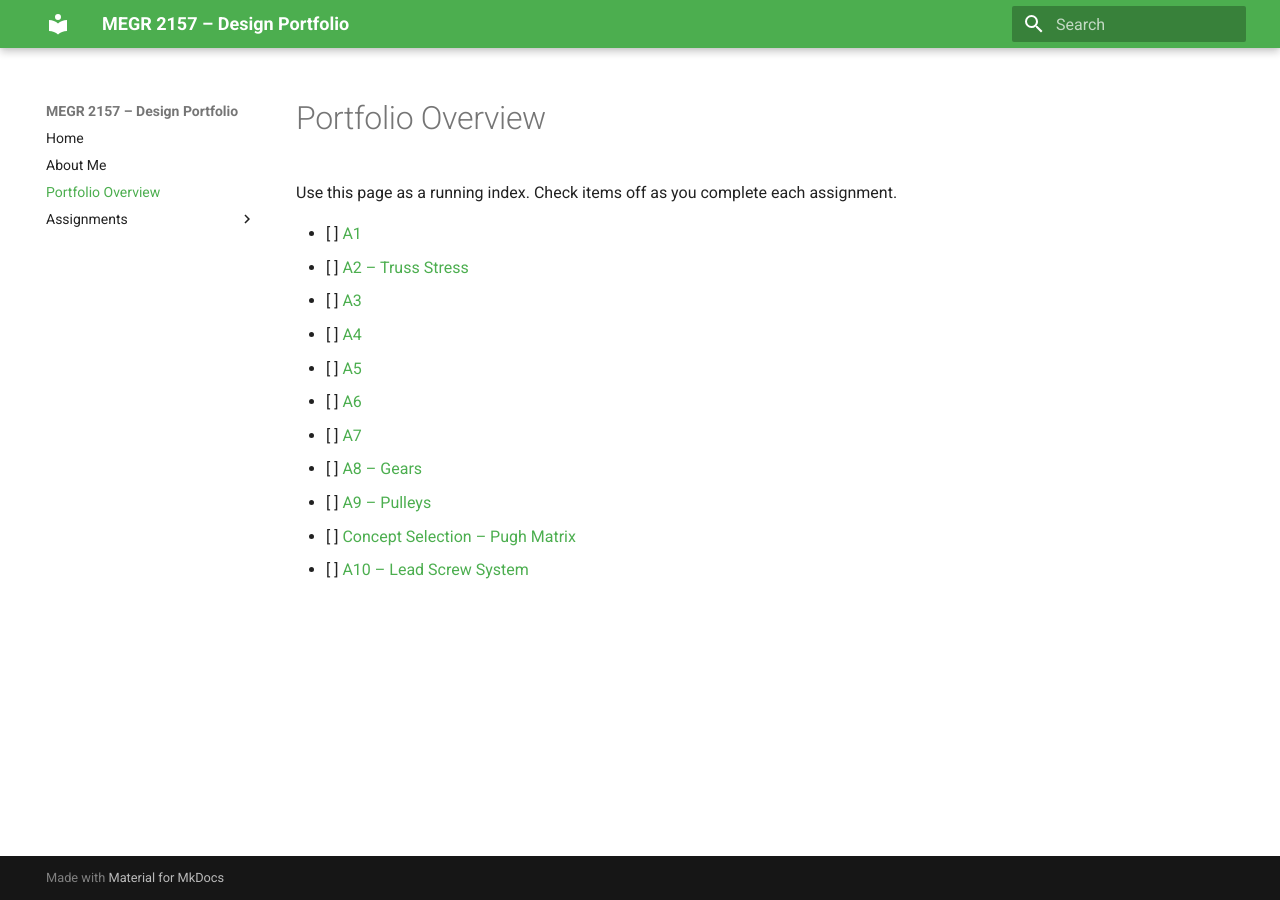
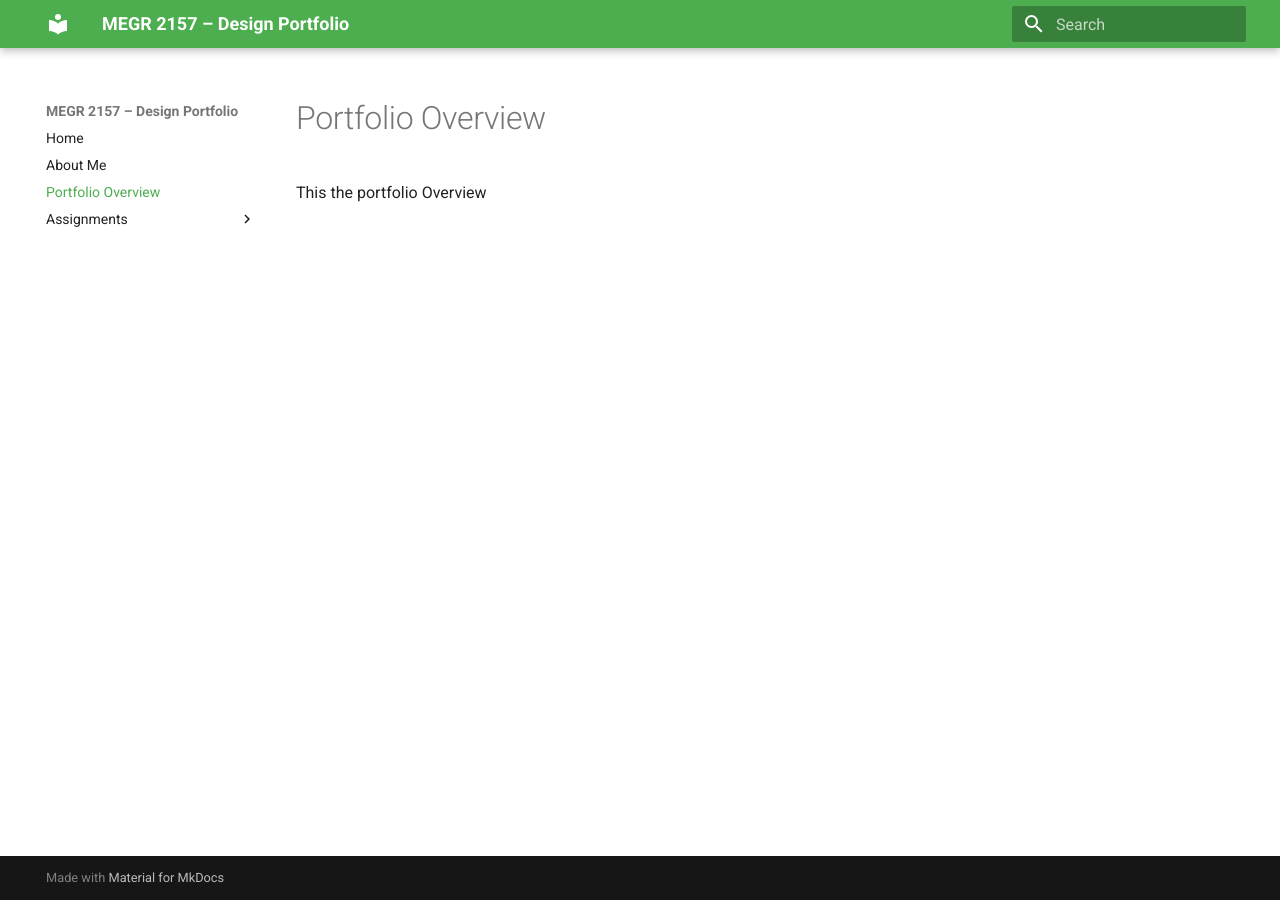
Before and after one commit to Ecornett5806/megr2157-portfolio, an MkDocs documentation site: the page built from docs/portfolio-overview.md, in a window 1280 px wide. Built offline with MkDocs 1.6.1 and Material for MkDocs 9.7.7, drawn with Linux system fonts in a browser that asks for light colours.

```diff
--- a/docs/portfolio-overview.md
+++ b/docs/portfolio-overview.md
@@ -1,15 +1,3 @@
 # Portfolio Overview
 
-Use this page as a running index. Check items off as you complete each assignment.
-
-- [ ] [A1](assignments/a1/index.md)
-- [ ] [A2 – Truss Stress](assignments/a2-truss-stress/index.md)
-- [ ] [A3](assignments/a3/index.md)
-- [ ] [A4](assignments/a4/index.md)
-- [ ] [A5](assignments/a5/index.md)
-- [ ] [A6](assignments/a6/index.md)
-- [ ] [A7](assignments/a7/index.md)
-- [ ] [A8 – Gears](assignments/a8-gears/index.md)
-- [ ] [A9 – Pulleys](assignments/a9-pulleys/index.md)
-- [ ] [Concept Selection – Pugh Matrix](assignments/a9x-concept-selection/index.md)
-- [ ] [A10 – Lead Screw System](assignments/a10-lead-screw-system/index.md)
+This the portfolio Overview
```
Also changed, not shown: docs/index.md (+2 -2 lines).
